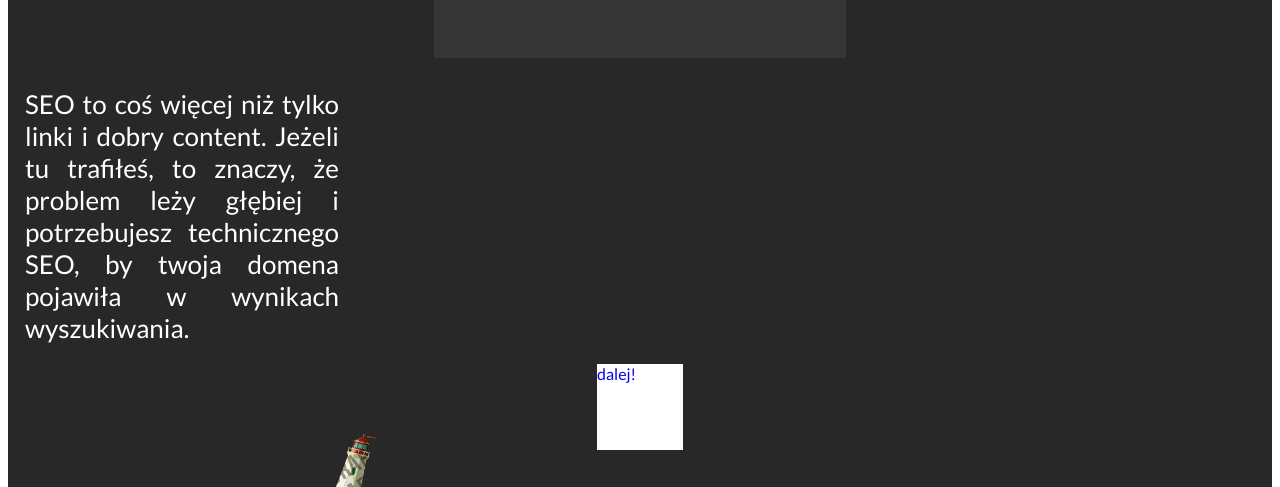
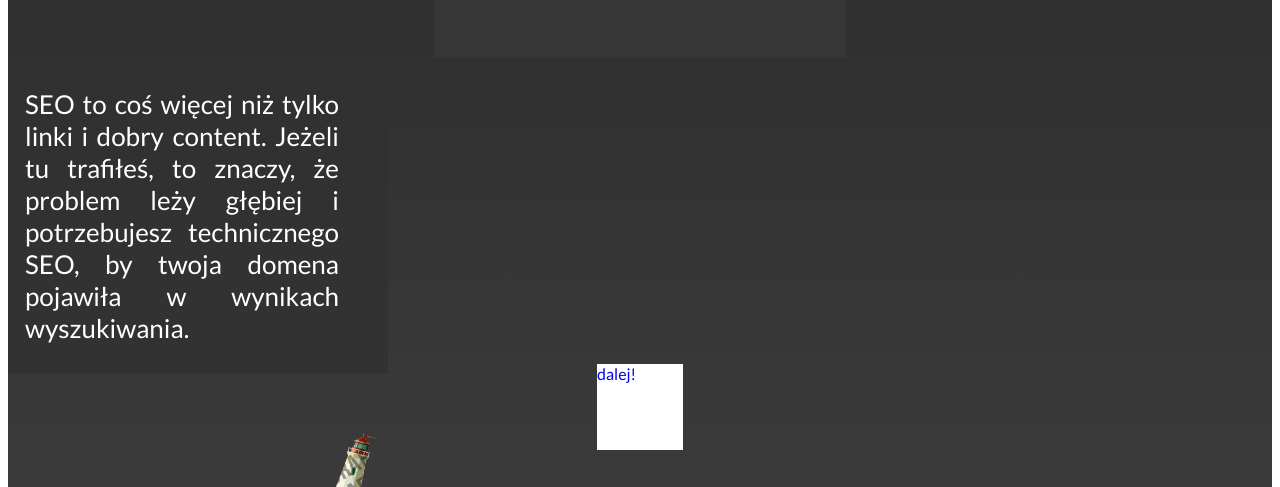
Before and after one commit to haincz/jokerNew, a plain HTML site: page index.html in a window 1280 px wide. Shown: the part 313-800 px from the top of the page. Drawn offline with Linux system fonts and the light colour scheme.

Commit message:
code fixes

```diff
--- a/css/screen.css
+++ b/css/screen.css
@@ -35,7 +35,11 @@ a {
     padding-top: 76px;
     overflow: hidden;
     position: relative;
-    background: #282828;
+    background: #282828; /* Old browsers */
+    background: -moz-linear-gradient(top, #282828 0%, #4c4c4c 100%); /* FF3.6-15 */
+    background: -webkit-linear-gradient(top, #282828 0%,#4c4c4c 100%); /* Chrome10-25,Safari5.1-6 */
+    background: linear-gradient(to bottom, #282828 0%,#4c4c4c 100%); /* W3C, IE10+, FF16+, Chrome26+, Opera12+, Safari7+ */
+    filter: progid:DXImageTransform.Microsoft.gradient( startColorstr='#282828', endColorstr='#4c4c4c',GradientType=0 ); /* IE6-9 */
 }
 
 #header h2 {
@@ -116,6 +120,7 @@ a {
 }
 
 #header .text {
+    background: rgba(49, 49, 49, 0.8);
     color: #fff;
     font-size: 26px;
     line-height: 32px;
@@ -127,6 +132,7 @@ a {
 
 #header .text > div {
     padding: 15px 2px;
+    background: rgba(22%, 21%, 22, 0.8);
 }
 
 #header .text > div > div {
```
Also changed, not shown: index.html (+15 -4 lines).
